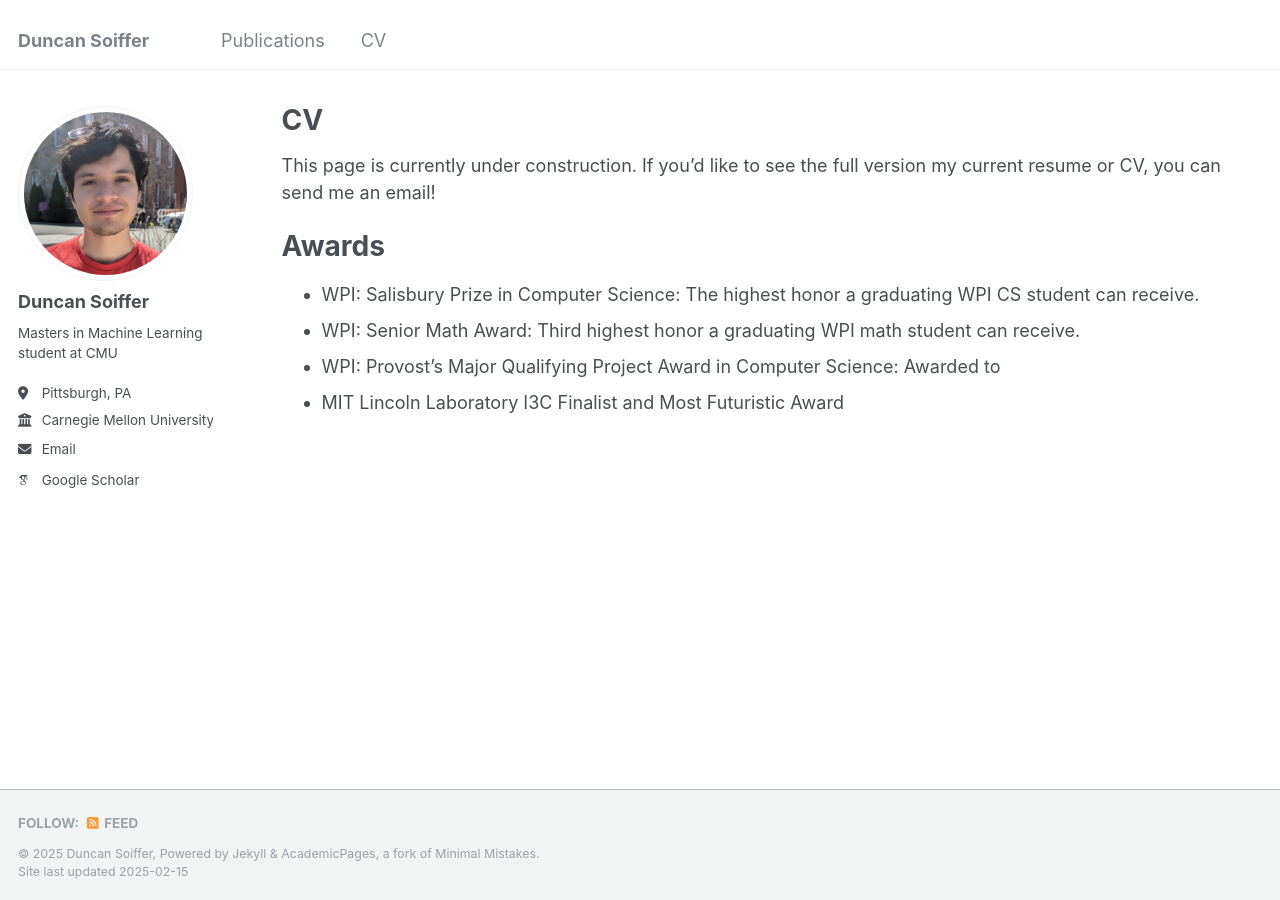
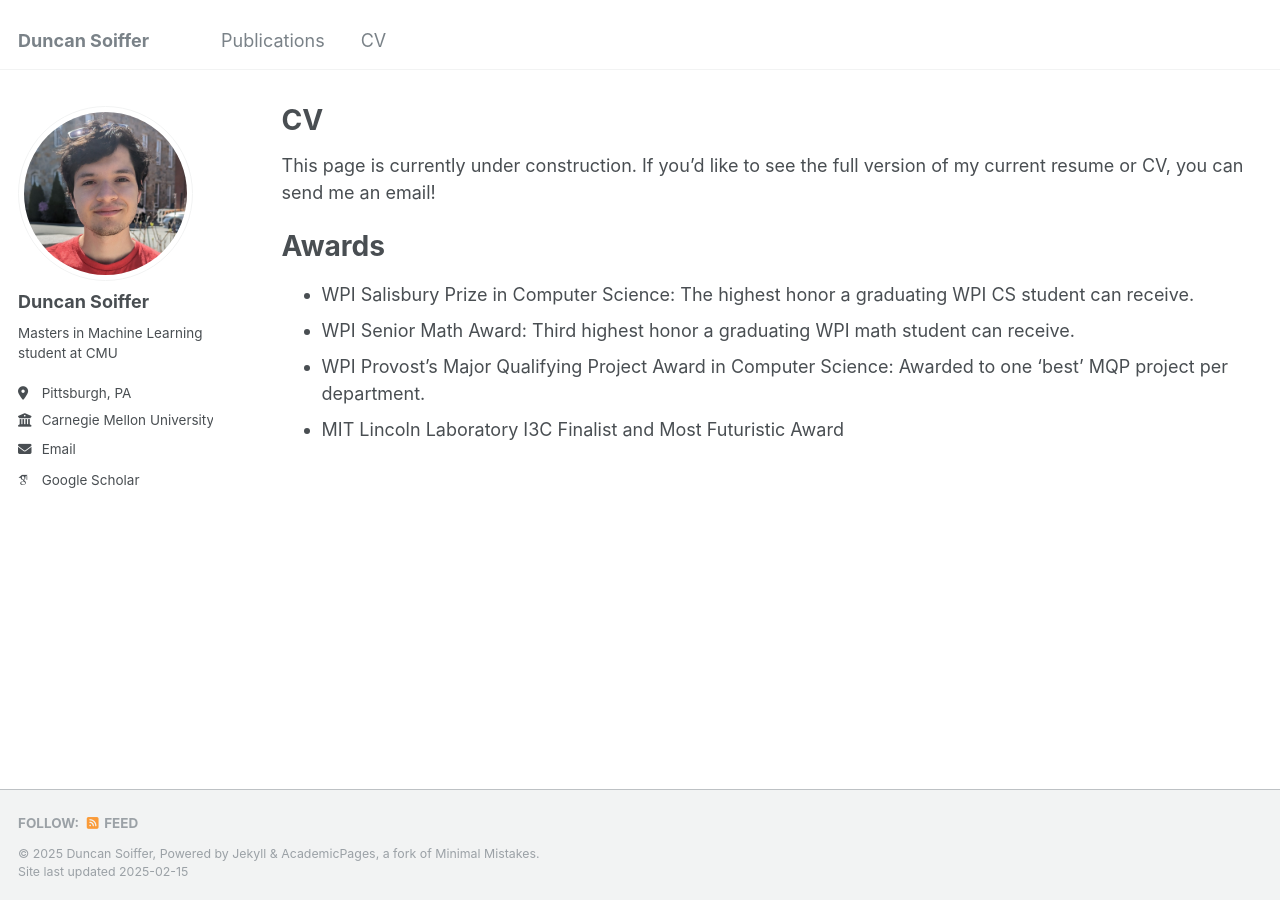
Before and after one commit to DSoiffer/DSoiffer.github.io, a Jekyll site: the page built from _pages/cv.md, in a window 1280 px wide. Built offline with Jekyll 4.4.1, drawn with Linux system fonts in a browser that asks for light colours; some web fonts are replaced.

Commit message:
award update

```diff
--- a/_pages/cv.md
+++ b/_pages/cv.md
@@ -9,14 +9,14 @@ redirect_from:
 
 {% include base_path %}
 
-This page is currently under construction. If you'd like to see the full version my current resume or CV, you can send me an email!
+This page is currently under construction. If you'd like to see the full version of my current resume or CV, you can send me an email!
 
 
 Awards
 ======
-* WPI: Salisbury Prize in Computer Science: The highest honor a graduating WPI CS student can receive.
-* WPI: Senior Math Award: Third highest honor a graduating WPI math student can receive.
-* WPI: Provost's Major Qualifying Project Award in Computer Science: Awarded to
+* WPI Salisbury Prize in Computer Science: The highest honor a graduating WPI CS student can receive.
+* WPI Senior Math Award: Third highest honor a graduating WPI math student can receive.
+* WPI Provost's Major Qualifying Project Award in Computer Science: Awarded to one 'best' MQP project per department.
 * MIT Lincoln Laboratory I3C Finalist and Most Futuristic Award
 
 
```
